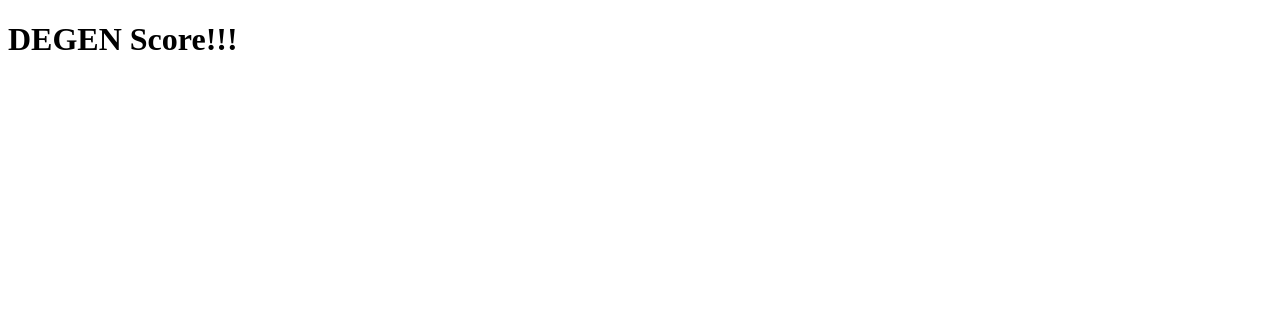
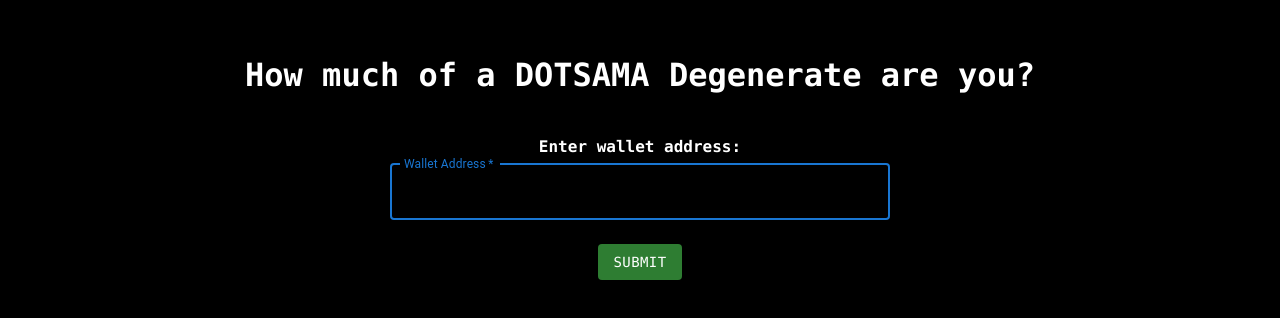
Before and after one commit to Nick-qsv/Degen-Score, a React app: page / in a window 1280 px wide. Built offline with nearby package versions, Linux system fonts and the light colour scheme.

Commit message:
basic styling

```diff
--- a/client/App.js
+++ b/client/App.js
@@ -1,10 +1,16 @@
 import React from 'react'
+import { BrowserRouter, Route, Routes, Navigate } from "react-router-dom";
+import { Header } from './components/Header';
+import { WalletForm } from './components/WalletForm';
+
+
 
 export const App = () =>{
 
     return(
         <div>
-            <h1>DEGEN Score!!!</h1>
+            <Header/>
+            <WalletForm/>
         </div>
     )
 }
--- /dev/null
+++ b/client/components/Header.js
@@ -0,0 +1,13 @@
+import React from "react";
+import Box from "@mui/material/Box";
+
+export const Header = () => {
+  return (
+    <Box
+      component={"h1"}
+      sx={{ fontFamily:"Monaco", marginTop: 7, display: "flex", alignItems: "center", justifyContent: "center",color:"white" }}
+    >
+      How much of a DOTSAMA Degenerate are you?
+    </Box>
+  );
+};
--- /dev/null
+++ b/client/components/WalletForm.js
@@ -0,0 +1,43 @@
+import React from "react";
+import { useForm } from "react-hook-form";
+import Button from "@mui/material/Button";
+import TextField from "@mui/material/TextField";
+import Box from "@mui/material/Box";
+
+export const WalletForm = () => {
+  const {
+    register: register1,
+    handleSubmit: handleSubmit1,
+    formState: { errors },
+  } = useForm();
+
+  const onSubmit = async (data) => {
+    console.log(data);
+  };
+  return (
+    <Box sx={{display: "flex", flexDirection:"column", alignItems: "center", justifyContent: "center"}}>
+      <Box
+        component={"h4"}
+        sx={{
+          fontFamily: "Monaco",
+          color:"white",
+          marginBottom:-2,
+        }}
+      >
+        Enter wallet address:
+      </Box>
+      <TextField
+       sx={{ input: { color: 'white' },marginTop:3, width:"500px",fontFamily:"Monaco" }}
+        required
+        autoFocus
+        {...register1("wallet", { required: true })}
+        id="wallet"
+        label="Wallet Address"
+        variant="outlined"
+      />
+      <Button sx={{marginTop:3, fontFamily:"Monaco"}}type="submit" variant="contained" color="success">
+        Submit
+      </Button>
+    </Box>
+  );
+};
--- a/client/index.js
+++ b/client/index.js
@@ -1,8 +1,8 @@
-import React from 'react'
-import ReactDom from 'react-dom'
-import {App} from './App'
+import React from "react";
+import ReactDom from "react-dom";
+import { App } from "./App";
+import { createRoot } from "react-dom/client";
 
-ReactDom.render(
-    <App />,
-    document.getElementById("app")
-)
+const container = document.getElementById("app");
+const root = createRoot(container);
+root.render(<App />);
--- a/public/index.html
+++ b/public/index.html
@@ -4,7 +4,7 @@
         <title>DEGEN Score</title>
         <script defer src="/bundle.js"></script>
     </head>
-    <body>
+    <body style="background-color: black;">
         <div id="app"></div>
     </body>
 </html>
```
Also changed, not shown: .babelrc.
